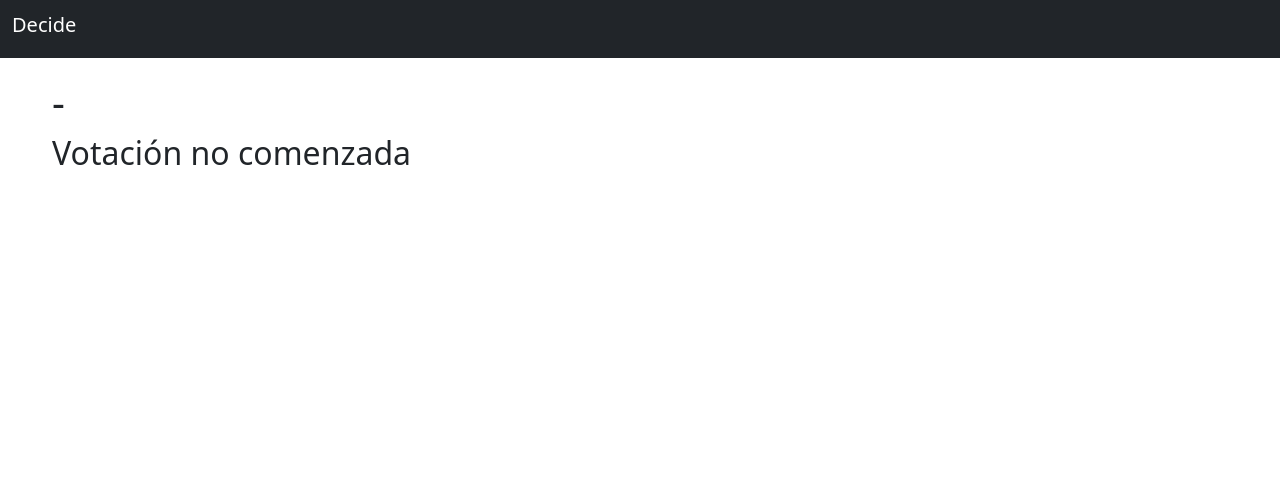
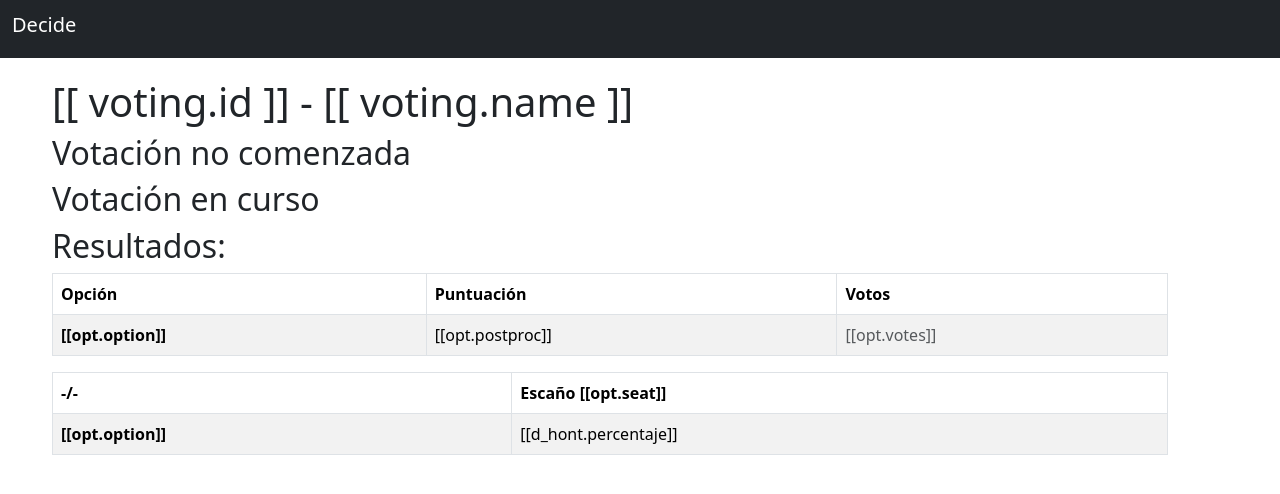
Before and after one commit to marolmmar1/decide-part-camaron-3, a Django app: page /visualizer/1/ in a window 1280 px wide. Shown: the top 494 px of the page. Run offline with Django 3.2, Linux system fonts and the light colour scheme; data that the repository does not hold is empty; some libraries are stand-ins or nearby versions.

Commit message:
style(postproc): Larger table for seats stats
Signed-off-by: Moffinguer <fernandomateos.fermatgom@gmail.com>

	modified:   visualizer/templates/visualizer/visualizer.html

```diff
--- a/decide/visualizer/templates/visualizer/visualizer.html
+++ b/decide/visualizer/templates/visualizer/visualizer.html
@@ -1,12 +1,10 @@
 {% extends "base.html" %}
 {% load i18n static %}
-
 {% block extrahead %}
     <link type="text/css" rel="stylesheet"
          href="https://unpkg.com/bootstrap/dist/css/bootstrap.min.css" />
     <link type="text/css" rel="stylesheet" href="{% static "booth/style.css" %}" />
 {% endblock %}
-
 {% block content %}
     <div id="app-visualizer">
         <!-- Navbar -->
@@ -15,11 +13,8 @@
                 <h1 class="navbar-brand">Decide</h1>
             </div>
         </nav>
-
-
         <div class="voting container">
             <h1>[[ voting.id ]] - [[ voting.name ]]</h1>
-
             <h2 v-if="!voting.start_date">Votación no comenzada</h2>
             <h2 v-else-if="!voting.end_date">Votación en curso</h2>
             <div v-else>
@@ -31,7 +26,6 @@
                             <th>Opción</th>
                             <th>Puntuación</th>
                             <th>Votos</th>
-			    <th>Escala D'Hont</th>
                         </tr>
                     </thead>
                     <tbody>
@@ -39,12 +33,24 @@
                             <th>[[opt.option]]</th>
                             <td>[[opt.postproc]]</td>
                             <td class="text-muted">[[opt.votes]]</td>
-			    <td>[[opt.dhont]]</td>
                         </tr>
                     </tbody>
                 </table>
+		<table class="table table-bordered table-striped">
+		<thead>
+			<th>-/-</th>
+                        <th v-for="opt in seats" :key="opt.seat">Escaño [[opt.seat]]</th>
+                    </thead>
+		    <tbody>
+			    <tr v-for="opt in voting.postproc">
+				    <th>[[opt.option]]</th>
+				    <td v-for="d_hont in opt.dhont" :key="opt.number">
+					    [[d_hont.percentaje]]
+				    </td>
+			    </tr>
+		    </tbody>
+		</table>
             </div>
-
         </div>
     </div>
 {% endblock %}
@@ -57,12 +63,14 @@
 
     <script>
         var voting = {{voting|safe}};
+	console.log(voting.postproc[0]);
         const { createApp } = Vue
         createApp({
             delimiters: ['[[', ']]'],
             data() {
                 return {
-                    voting: voting
+                    voting: voting,
+		    seats: voting.postproc[0].dhont
                 }
             }
         }).mount('#app-visualizer')
```
